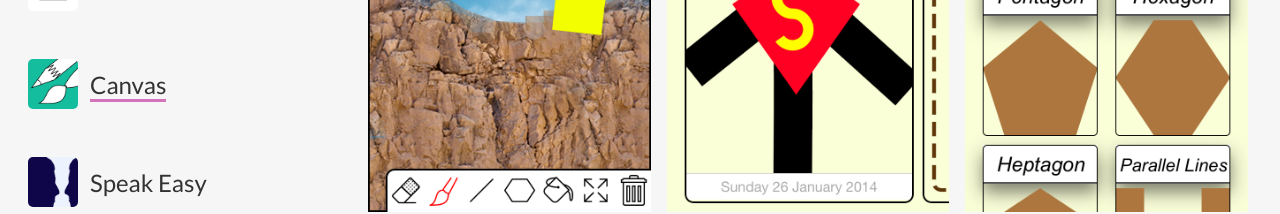
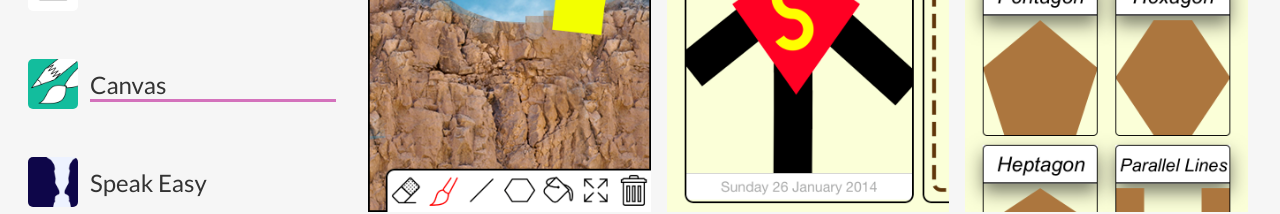
Before and after one commit to hughbe/hughbe.github.io, a React (Create React App) app: page /apps/Canvas in a window 1280 px wide. Shown: the part 436-650 px from the top of the page. Built offline with nearby package versions, Linux system fonts and the light colour scheme.

Commit message:
Fix shrinking of name of app in selection list

```diff
--- a/src/Components/css/SelectList.css
+++ b/src/Components/css/SelectList.css
@@ -77,15 +77,19 @@
   align-items: center;
 }
 
-.select-list img {
+.select-list li img {
   margin: 0 0.75rem;
   width: 75px;
   height: 75px;
   border-radius: 15px;
 }
 
-.select-list.has-selection img {
+.select-list.has-selection li img {
   width: 50px;
   height: 50px;
   border-radius: 5px;
 }
+
+.select-list li a {
+  flex: 1;
+}
```
